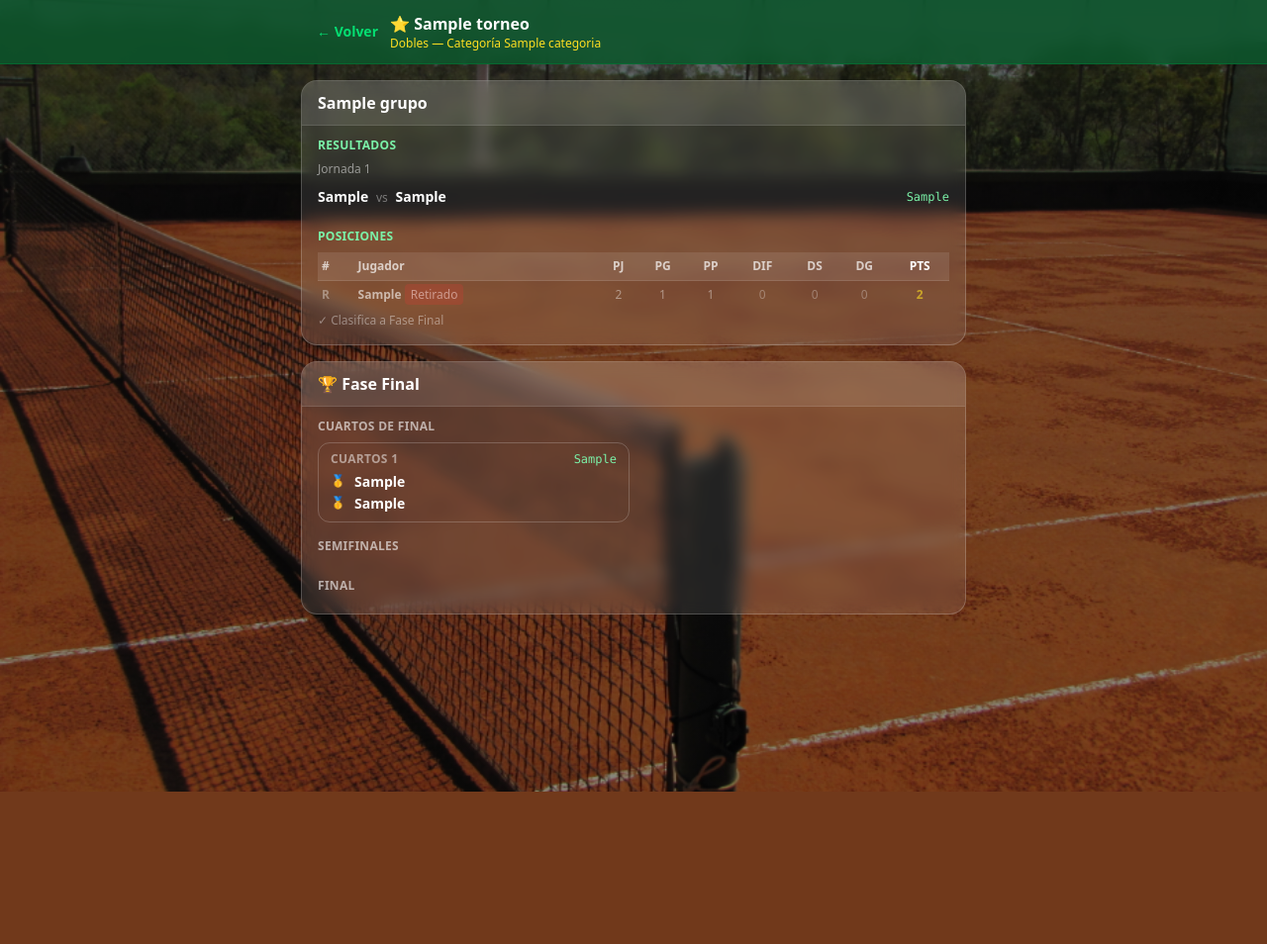
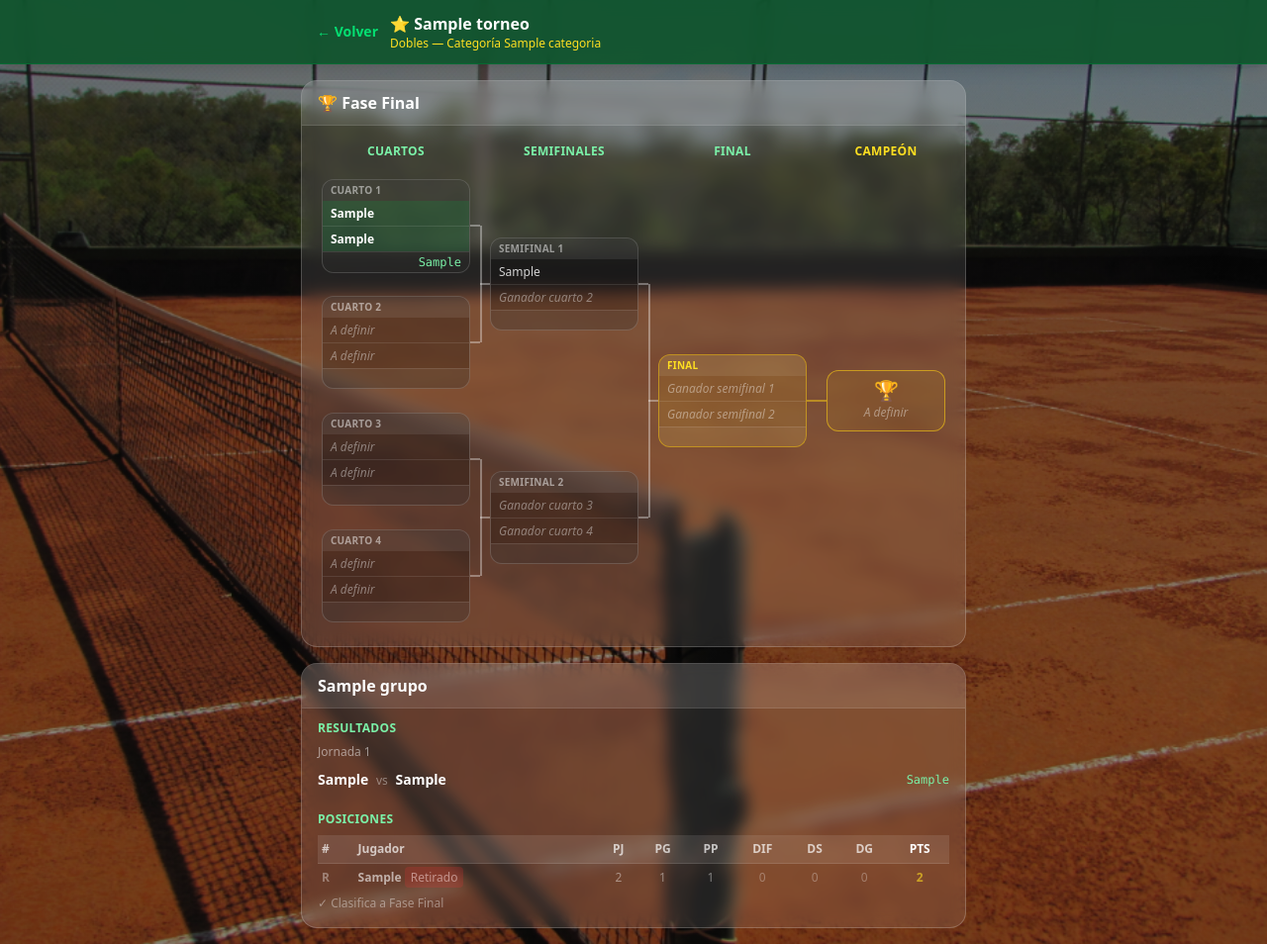
Before and after one commit to juanmazzola-cmyk/org-torneo-tenis, a Laravel app: page /live/1/master/1 in a window 1280 px wide. Shown: the whole page at 99% size. Before the commit the page ends 800 px from the top, so only its background shows below. Run offline with Laravel 12, Linux system fonts and the light colour scheme; tables that the repository leaves empty hold one stand-in row (values such as "Sample post"); style sheets or scripts are compiled from the project's sources; some libraries are stand-ins or nearby versions.

Commit message:
feat: fase final de Master/Dobles como cuadro de llaves arriba en la vista pública
- Nuevo parcial partials/master-draw: cuartos (si hay), semis, final y campeón,
  unidos por líneas; resultado y ganador resaltado; "Ganador cuarto N" /
  "Ganador semifinal N" mientras no se sabe. Funciona con 4 y 8 clasificados.
- Se muestra arriba de las zonas solo si existe la fase final; se quita la
  lista "Fase Final" de abajo (no mostraba nada que el cuadro no muestre).
- En celular el cuadro se desliza dentro de su tarjeta (aviso "Deslizá...").
- Medidas y líneas con estilos en línea: no hace falta npm run build.
- Sin cambios en admin, base de datos ni DrawBracket.

Co-Authored-By: Claude Opus 5.5 <noreply@anthropic.com>

```diff
--- a/resources/views/livewire/master-publico.blade.php
+++ b/resources/views/livewire/master-publico.blade.php
@@ -18,6 +18,11 @@
     <div class="px-3 py-4">
 
     <div class="max-w-2xl mx-auto space-y-4">
+
+        {{-- Fase final como cuadro de llaves, arriba de todo (solo si ya se generó) --}}
+        @if($faseFinal->isNotEmpty())
+            @include('partials.master-draw')
+        @endif
 
         <!-- Zonas -->
         @foreach($grupos as $grupo)
@@ -231,99 +236,6 @@
         </div>
         @endif
 
-        <!-- Fase Final -->
-        @if($faseFinal->contains(fn($m) => $m->esCuartos()))
-        {{-- Dobles con 8 clasificados: agrupado por ronda, tarjetas compactas --}}
-        @php
-            $rondas = [
-                'Cuartos de final' => $faseFinal->filter(fn($m) => $m->esCuartos()),
-                'Semifinales'      => $faseFinal->whereIn('tipo', ['semifinal_1', 'semifinal_2']),
-                'Final'            => $faseFinal->where('tipo', 'final'),
-            ];
-        @endphp
-        <div class="bg-white/10 backdrop-blur-sm border border-white/20 rounded-2xl overflow-hidden">
-            <div class="bg-white/10 px-4 py-2.5 border-b border-white/10">
-                <h2 class="text-white font-bold text-base">🏆 Fase Final</h2>
-            </div>
-            <div class="px-4 py-3 space-y-4">
-                @foreach($rondas as $titulo => $partidosRonda)
-                <div>
-                    <p class="text-white/60 text-xs font-bold uppercase tracking-wide mb-2">{{ $titulo }}</p>
-                    <div class="grid grid-cols-1 sm:grid-cols-2 gap-2">
-                        @foreach($partidosRonda as $match)
-                        @php $esFinal = $match->tipo === 'final'; @endphp
-                        <div class="border border-white/20 rounded-xl px-3 py-2 {{ $esFinal ? 'bg-yellow-400/10 border-yellow-400/40' : '' }}">
-                            <div class="flex items-center justify-between gap-2 mb-1">
-                                <span class="text-xs font-bold uppercase tracking-wide {{ $esFinal ? 'text-yellow-300' : 'text-white/50' }}">{{ $match->label() }}</span>
-                                @if($match->resultado)
-                                <span class="text-xs font-mono text-green-300 shrink-0">{{ $match->resultado }}</span>
-                                @elseif($match->jugador1_id && $match->jugador2_id)
-                                <span class="text-xs text-white/30 italic shrink-0">Pendiente</span>
-                                @endif
-                            </div>
-                            @if($match->jugador1_id || $match->jugador2_id)
-                                @foreach([$match->jugador1, $match->jugador2] as $j)
-                                <div class="flex items-start gap-2 py-0.5">
-                                    <span class="w-4 shrink-0 text-xs">{{ $j && $match->ganador_id === $j->id ? '🥇' : '' }}</span>
-                                    @if($j)
-                                    <span class="text-sm leading-tight {{ $match->ganador_id === $j->id ? 'font-bold text-white' : 'text-white/70' }}">{{ $j->apellido }}</span>
-                                    @else
-                                    <span class="text-sm text-white/40 italic">A definir</span>
-                                    @endif
-                                </div>
-                                @endforeach
-                            @else
-                                <p class="text-white/40 text-xs italic py-0.5">{{ $esFinal ? 'Se define al terminar las semifinales' : 'Se define al terminar los cuartos' }}</p>
-                            @endif
-                        </div>
-                        @endforeach
-                    </div>
-                </div>
-                @endforeach
-            </div>
-        </div>
-        @elseif($faseFinal->isNotEmpty())
-        <div class="bg-white/10 backdrop-blur-sm border border-white/20 rounded-2xl overflow-hidden">
-            <div class="bg-white/10 px-4 py-2.5 border-b border-white/10">
-                <h2 class="text-white font-bold text-base">🏆 Fase Final</h2>
-            </div>
-            <div class="px-4 py-3 grid grid-cols-1 gap-3">
-                @foreach($faseFinal as $match)
-                <div class="border border-white/20 rounded-xl p-3 {{ $match->tipo === 'final' ? 'bg-yellow-400/10 border-yellow-400/40' : '' }}">
-                    <p class="text-xs font-bold uppercase tracking-wide mb-2
-                               {{ $match->tipo === 'final' ? 'text-yellow-300' : 'text-white/50' }}">
-                        {{ $match->label() }}
-                    </p>
-                    @if($match->jugador1_id && $match->jugador2_id)
-                        <div class="space-y-1 mb-2">
-                            <div class="flex items-center gap-2">
-                                @if($match->ganador_id === $match->jugador1_id)<span class="text-yellow-400 text-xs">🥇</span>@else<span class="w-4 inline-block"></span>@endif
-                                <span class="text-sm {{ $match->ganador_id === $match->jugador1_id ? 'font-bold text-white' : 'text-white/70' }}">
-                                    {{ $match->jugador1->apellido }}@unless($dobles), {{ $match->jugador1->nombre }}@endunless
-                                </span>
-                            </div>
-                            <div class="text-xs text-white/40 pl-6">vs</div>
-                            <div class="flex items-center gap-2">
-                                @if($match->ganador_id === $match->jugador2_id)<span class="text-yellow-400 text-xs">🥇</span>@else<span class="w-4 inline-block"></span>@endif
-                                <span class="text-sm {{ $match->ganador_id === $match->jugador2_id ? 'font-bold text-white' : 'text-white/70' }}">
-                                    {{ $match->jugador2->apellido }}@unless($dobles), {{ $match->jugador2->nombre }}@endunless
-                                </span>
-                            </div>
-                        </div>
-                        @if($match->resultado)
-                            <p class="text-center text-xs font-mono text-green-300">{{ $match->resultado }}</p>
-                        @else
-                            <p class="text-center text-xs text-white/30 italic">Pendiente</p>
-                        @endif
-                    @else
-                        <p class="text-white/40 text-xs italic">Se define al terminar las semifinales</p>
-                    @endif
-                </div>
-                @endforeach
-            </div>
-        </div>
-        @endif
-
     </div>
     </div>
 </div>
--- /dev/null
+++ b/resources/views/partials/master-draw.blade.php
@@ -0,0 +1,163 @@
+{{--
+    Cuadro de llaves de la fase final de un Master / Dobles (solo vista pública).
+    Recibe: $faseFinal (Collection de MasterFinal con jugador1, jugador2, ganador) y $dobles (bool).
+    Medidas y líneas con estilos en línea: así no depende de clases nuevas de Tailwind (no hay que compilar).
+--}}
+@php
+    $porTipo    = $faseFinal->keyBy('tipo');
+    $conCuartos = $faseFinal->contains(fn($m) => $m->esCuartos());
+
+    $rondas = [];
+    if ($conCuartos) {
+        $rondas[] = ['titulo' => 'Cuartos', 'tipos' => ['cuartos_1', 'cuartos_2', 'cuartos_3', 'cuartos_4']];
+    }
+    $rondas[] = ['titulo' => 'Semifinales', 'tipos' => ['semifinal_1', 'semifinal_2']];
+    $rondas[] = ['titulo' => 'Final', 'tipos' => ['final']];
+
+    // De qué partido viene cada lugar: [tipo => [origen del jugador1, origen del jugador2]]
+    $origen = ['final' => ['semifinal_1', 'semifinal_2']];
+    if ($conCuartos) {
+        foreach (\App\Models\MasterFinal::CUARTOS_A_SEMI as $cuarto => [$semi, $lugar]) {
+            $origen[$semi][$lugar === 'jugador1_id' ? 0 : 1] = $cuarto;
+        }
+    }
+
+    $etiqueta = fn(string $tipo) => match(true) {
+        str_starts_with($tipo, 'cuartos_') => 'Cuarto ' . substr($tipo, -1),
+        str_starts_with($tipo, 'semifinal_') => 'Semifinal ' . substr($tipo, -1),
+        default => 'Final',
+    };
+
+    // Jugador de un lugar del partido; si todavía no se cargó pero el partido de origen ya tiene ganador, se lo adelanta.
+    // Devuelve [Jugador|null, texto si no se sabe]
+    $lado = function (string $tipo, int $i) use ($porTipo, $origen) {
+        $m   = $porTipo->get($tipo);
+        $j   = $m ? ($i === 0 ? $m->jugador1 : $m->jugador2) : null;
+        $src = $origen[$tipo][$i] ?? null;
+        if (!$j && $src) {
+            $j = $porTipo->get($src)?->ganador;
+        }
+        $texto = $src
+            ? 'Ganador ' . (str_starts_with($src, 'cuartos_') ? 'cuarto ' : 'semifinal ') . substr($src, -1)
+            : 'A definir';
+        return [$j, $texto];
+    };
+
+    $nombre = fn($j) => $dobles ? $j->apellido : $j->apellido . ', ' . $j->nombre;
+
+    $campeon = $porTipo->get('final')?->ganador;
+
+    // Medidas (px)
+    $COL   = 150;  // ancho de cada ronda
+    $CONN  = 20;   // ancho de las líneas entre rondas
+    $CHAMP = 120;  // ancho del casillero de campeón
+    $SLOT  = 118;  // alto de cada partido de la primera ronda
+    $altoCuadro  = count($rondas[0]['tipos']) * $SLOT;
+    $anchoCuadro = count($rondas) * ($COL + $CONN) + $CHAMP;
+    $linea = 'rgba(255,255,255,0.35)';
+@endphp
+
+<div class="bg-white/10 backdrop-blur-sm border border-white/20 rounded-2xl overflow-hidden"
+     x-data="{ desborda: false }"
+     x-init="$nextTick(() => desborda = $refs.cuadro.scrollWidth > $refs.cuadro.clientWidth + 4)">
+    <div class="bg-white/10 px-4 py-2.5 border-b border-white/10 flex items-center justify-between gap-2">
+        <h2 class="text-white font-bold text-base">🏆 Fase Final</h2>
+        <span x-show="desborda" style="display:none" class="text-white/50 text-xs">Deslizá para ver la final →</span>
+    </div>
+
+    <div class="overflow-x-auto" x-ref="cuadro">
+        <div style="width:{{ $anchoCuadro }}px; padding:12px; box-sizing:content-box; margin:0 auto;">
+
+            {{-- Títulos de las rondas --}}
+            <div style="display:flex; margin-bottom:6px;">
+                @foreach($rondas as $ronda)
+                    <div style="width:{{ $COL }}px; flex-shrink:0;" class="text-center">
+                        <span class="text-green-300 text-xs font-semibold uppercase tracking-wide">{{ $ronda['titulo'] }}</span>
+                    </div>
+                    <div style="width:{{ $CONN }}px; flex-shrink:0;"></div>
+                @endforeach
+                <div style="width:{{ $CHAMP }}px; flex-shrink:0;" class="text-center">
+                    <span class="text-yellow-300 text-xs font-semibold uppercase tracking-wide">Campeón</span>
+                </div>
+            </div>
+
+            <div style="display:flex; align-items:stretch; height:{{ $altoCuadro }}px;">
+                @foreach($rondas as $ri => $ronda)
+
+                    {{-- Columna de la ronda --}}
+                    <div style="width:{{ $COL }}px; flex-shrink:0; display:flex; flex-direction:column;">
+                        @foreach($ronda['tipos'] as $tipo)
+                            @php
+                                $m       = $porTipo->get($tipo);
+                                $esFinal = $tipo === 'final';
+                                $lados   = [$lado($tipo, 0), $lado($tipo, 1)];
+                                $ambos   = $lados[0][0] && $lados[1][0];
+                            @endphp
+                            <div style="flex:1 1 0; min-height:0; display:flex; align-items:center; padding:4px 0;">
+                                <div style="width:100%; border-radius:12px; overflow:hidden; border:1px solid {{ $esFinal ? 'rgba(250,204,21,0.5)' : 'rgba(255,255,255,0.2)' }}; background:{{ $esFinal ? 'rgba(250,204,21,0.10)' : 'rgba(0,0,0,0.25)' }};">
+                                    <div class="uppercase font-bold tracking-wide {{ $esFinal ? 'text-yellow-300' : 'text-white/50' }}"
+                                         style="font-size:10px; padding:3px 8px; background:rgba(255,255,255,0.08);">
+                                        {{ $etiqueta($tipo) }}
+                                    </div>
+                                    @foreach($lados as $k => [$j, $texto])
+                                        @php
+                                            $gano  = $j && $m?->ganador_id && (int) $m->ganador_id === (int) $j->id;
+                                            $perdio = $j && $m?->ganador_id && !$gano;
+                                        @endphp
+                                        <div class="text-xs leading-tight {{ $gano ? 'font-bold text-white' : ($perdio ? 'text-white/40' : 'text-white/80') }}"
+                                             style="padding:5px 8px; {{ $k === 0 ? 'border-bottom:1px solid rgba(255,255,255,0.1);' : '' }} {{ $gano ? 'background:rgba(74,222,128,0.20);' : '' }}">
+                                            @if($j)
+                                                {{ $nombre($j) }}
+                                            @else
+                                                <span class="text-white/40 italic">{{ $texto }}</span>
+                                            @endif
+                                        </div>
+                                    @endforeach
+                                    <div class="text-xs text-right" style="padding:2px 8px; min-height:20px; background:rgba(255,255,255,0.05); border-top:1px solid rgba(255,255,255,0.1);">
+                                        @if($m?->resultado)
+                                            <span class="font-mono text-green-300">{{ $m->resultado }}</span>
+                                        @elseif($ambos)
+                                            <span class="text-white/30 italic">Pendiente</span>
+                                        @endif
+                                    </div>
+                                </div>
+                            </div>
+                        @endforeach
+                    </div>
+
+                    {{-- Líneas hacia la ronda siguiente (o hacia el campeón) --}}
+                    <div style="width:{{ $CONN }}px; flex-shrink:0; display:flex; flex-direction:column;">
+                        @if($ri < count($rondas) - 1)
+                            @for($c = 0; $c < count($ronda['tipos']) / 2; $c++)
+                                <div style="flex:1 1 0; min-height:0; position:relative;">
+                                    <div style="position:absolute; top:25%; left:0; width:{{ $CONN / 2 }}px; height:2px; background:{{ $linea }}; transform:translateY(-50%);"></div>
+                                    <div style="position:absolute; top:75%; left:0; width:{{ $CONN / 2 }}px; height:2px; background:{{ $linea }}; transform:translateY(-50%);"></div>
+                                    <div style="position:absolute; left:{{ $CONN / 2 }}px; top:25%; bottom:25%; width:2px; background:{{ $linea }};"></div>
+                                    <div style="position:absolute; top:50%; left:{{ $CONN / 2 }}px; width:{{ $CONN / 2 }}px; height:2px; background:{{ $linea }}; transform:translateY(-50%);"></div>
+                                </div>
+                            @endfor
+                        @else
+                            <div style="flex:1 1 0; position:relative;">
+                                <div style="position:absolute; top:50%; left:0; right:0; height:2px; background:rgba(250,204,21,0.5); transform:translateY(-50%);"></div>
+                            </div>
+                        @endif
+                    </div>
+
+                @endforeach
+
+                {{-- Campeón --}}
+                <div style="width:{{ $CHAMP }}px; flex-shrink:0; display:flex; align-items:center;">
+                    <div class="text-center" style="width:100%; border-radius:12px; padding:10px 8px; border:1px solid rgba(250,204,21,0.6); background:{{ $campeon ? 'rgba(250,204,21,0.25)' : 'rgba(250,204,21,0.08)' }};">
+                        <div style="font-size:20px; line-height:1;">🏆</div>
+                        @if($campeon)
+                            <div class="text-sm font-bold text-white leading-tight" style="margin-top:4px;">{{ $nombre($campeon) }}</div>
+                        @else
+                            <div class="text-xs text-white/40 italic" style="margin-top:4px;">A definir</div>
+                        @endif
+                    </div>
+                </div>
+            </div>
+
+        </div>
+    </div>
+</div>
```
